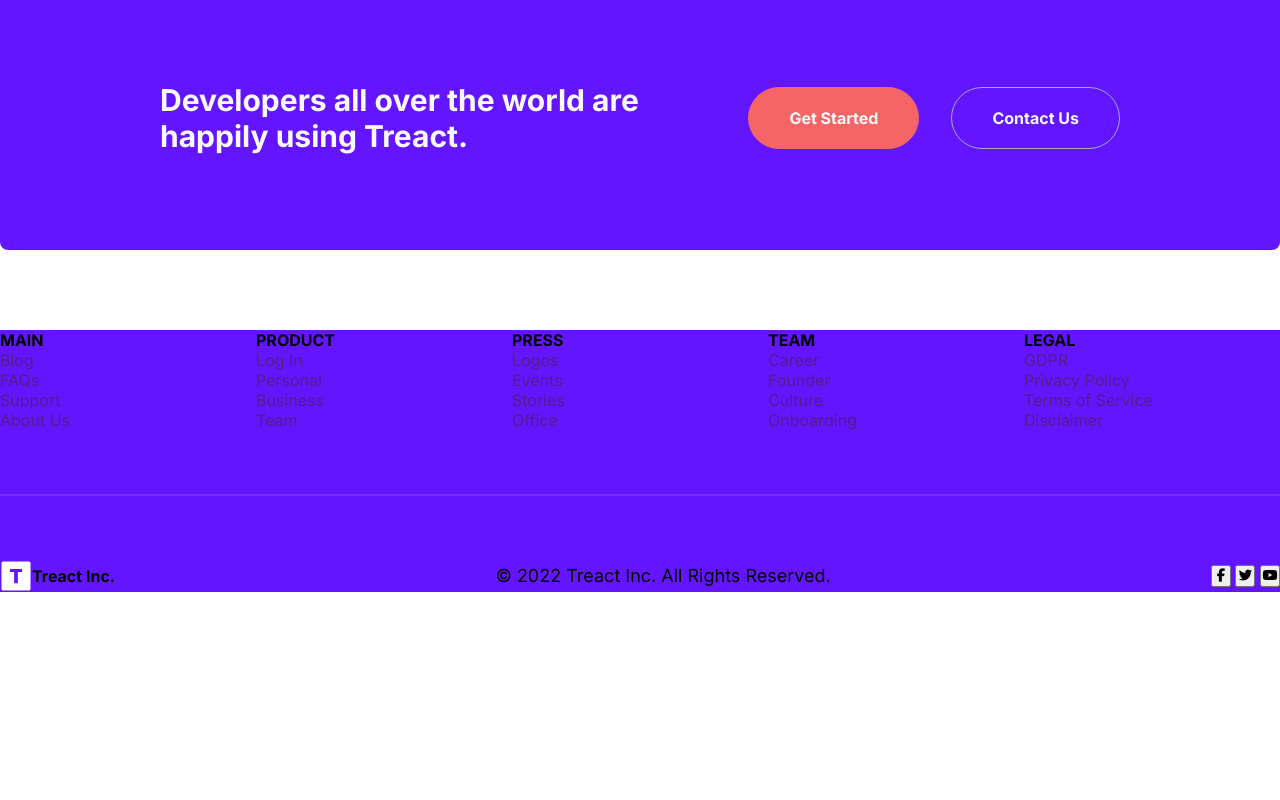
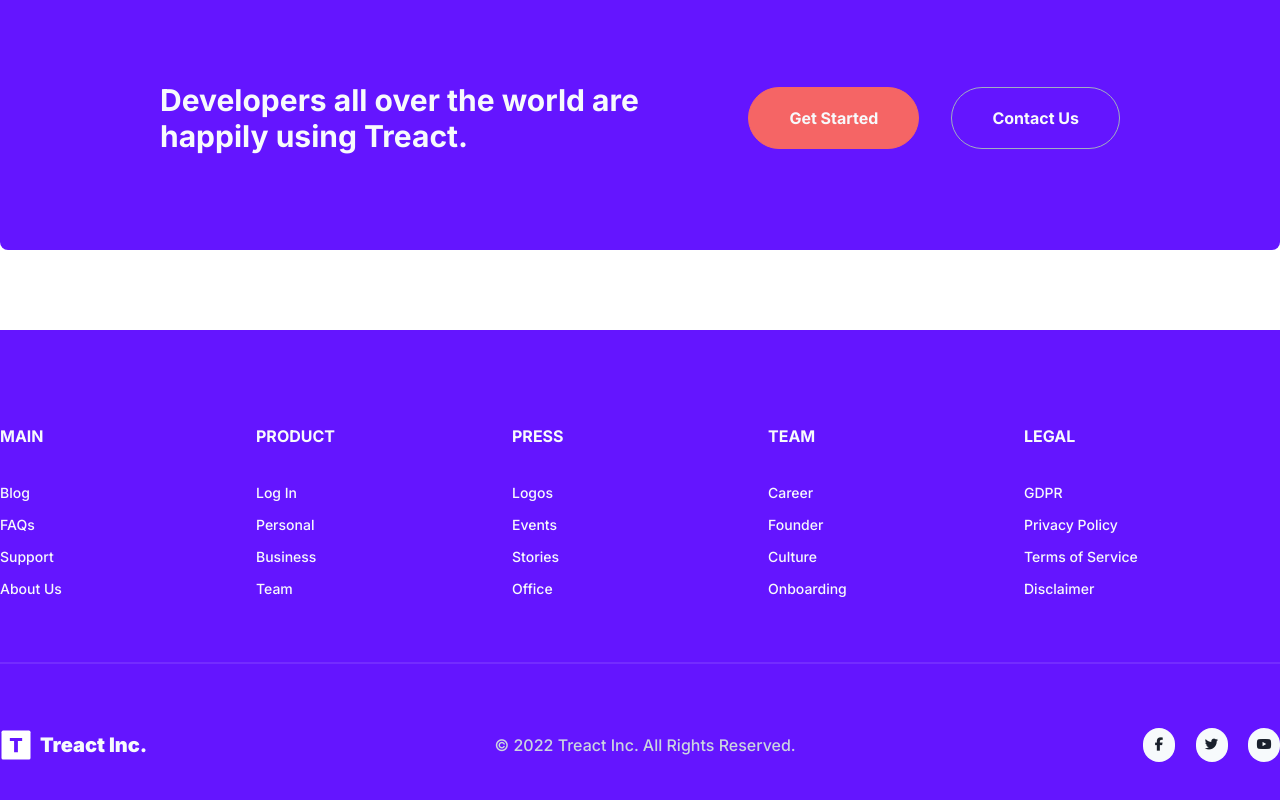
Before and after one commit to tbancr/Week-2-Final-Project, a plain HTML site: page index.html in a window 1280 px wide. Shown: the part 5706-6506 px from the top of the page. Before the commit the page ends 6298 px from the top, so only its background shows below. Drawn offline with Linux system fonts and the light colour scheme.

Commit message:
continuing with footer

```diff
--- a/index.html
+++ b/index.html
@@ -608,46 +608,46 @@
             <div class="footer__link">
               <h5 class="footer__link--header">MAIN</h5>
               <ul class="links">
-                <li><a href="" class="link">Blog</a></li>
-                <li><a href="" class="link">FAQs</a></li>
-                <li><a href="" class="link">Support</a></li>
-                <li><a href="" class="link">About Us</a></li>
+                <li class="link__li"><a href="" class="link">Blog</a></li>
+                <li class="link__li"><a href="" class="link">FAQs</a></li>
+                <li class="link__li"><a href="" class="link">Support</a></li>
+                <li class="link__li"><a href="" class="link">About Us</a></li>
               </ul>
             </div>
             <div class="footer__link">
               <h5 class="footer__link--header">PRODUCT</h5>
               <ul class="links">
-                <li><a href="" class="link">Log In</a></li>
-                <li><a href="" class="link">Personal</a></li>
-                <li><a href="" class="link">Business</a></li>
-                <li><a href="" class="link">Team</a></li>
+                <li class="link__li"><a href="" class="link">Log In</a></li>
+                <li class="link__li"><a href="" class="link">Personal</a></li>
+                <li class="link__li"><a href="" class="link">Business</a></li>
+                <li class="link__li"><a href="" class="link">Team</a></li>
               </ul>
             </div>
             <div class="footer__link">
               <h5 class="footer__link--header">PRESS</h5>
               <ul class="links">
-                <li><a href="" class="link">Logos</a></li>
-                <li><a href="" class="link">Events</a></li>
-                <li><a href="" class="link">Stories</a></li>
-                <li><a href="" class="link">Office</a></li>
+                <li class="link__li"><a href="" class="link">Logos</a></li>
+                <li class="link__li"><a href="" class="link">Events</a></li>
+                <li class="link__li"><a href="" class="link">Stories</a></li>
+                <li class="link__li"><a href="" class="link">Office</a></li>
               </ul>
             </div>
             <div class="footer__link">
               <h5 class="footer__link--header">TEAM</h5>
               <ul class="links">
-                <li><a href="" class="link">Career</a></li>
-                <li><a href="" class="link">Founder</a></li>
-                <li><a href="" class="link">Culture</a></li>
-                <li><a href="" class="link">Onboarding</a></li>
+                <li class="link__li"><a href="" class="link">Career</a></li>
+                <li class="link__li"><a href="" class="link">Founder</a></li>
+                <li class="link__li"><a href="" class="link">Culture</a></li>
+                <li class="link__li"><a href="" class="link">Onboarding</a></li>
               </ul>
             </div>
             <div class="footer__link">
               <h5 class="footer__link--header">LEGAL</h5>
               <ul class="links">
-                <li><a href="" class="link">GDPR</a></li>
-                <li><a href="" class="link">Privacy Policy</a></li>
-                <li><a href="" class="link">Terms of Service</a></li>
-                <li><a href="" class="link">Disclaimer</a></li>
+                <li class="link__li"><a href="" class="link">GDPR</a></li>
+                <li class="link__li"><a href="" class="link">Privacy Policy</a></li>
+                <li class="link__li"><a href="" class="link">Terms of Service</a></li>
+                <li class="link__li"><a href="" class="link">Disclaimer</a></li>
               </ul>
             </div>
           </div>
@@ -659,10 +659,10 @@
             </div>
             <p class="footer__info--para">&copy; 2022 Treact Inc. All Rights Reserved.</p>
             <div class="footer__info--social-links">
-              <button class="footer__social--link">
+              <button class="footer__social--link footer__social--link-facebook">
                 <i class="fab fa-facebook-f"></i>
               </button>
-              <button class="footer__social--link">
+              <button class="footer__social--link footer__social--link-twitter">
                 <i class="fab fa-twitter"></i>
               </button>
               <button class="footer__social--link">
--- a/styles.css
+++ b/styles.css
@@ -909,11 +909,13 @@ img{
 
 .footer__container{
     background-color:rgb(100, 21, 255);
+    padding:96px 0;
 }
 
 .footer__links{
     display:flex;
     flex-wrap:wrap;
+    align-items:center;
 }
 
 .footer__link{
@@ -922,9 +924,31 @@ img{
     width:calc(100% / 5);
 }
 
+.footer__link--header{
+    color:rgb(247, 250, 252);
+    font-weight:700;
+}
+
 .links{
     display:flex;
     flex-direction:column;
+    margin-top:24px;
+}
+
+.link__li{
+    margin-top:12px;
+}
+
+.link{
+    padding-bottom:4px;
+    color:rgb(247, 250, 252);
+    font-size:14px;
+    font-weight:500;
+    transition:all 300ms ease;
+}
+
+.link:hover{
+    border-bottom:2px solid rgb(247, 250, 252);
 }
 
 .footer__divider{
@@ -950,7 +974,45 @@ img{
     height:auto;
 }
 
+.footer__logo--header{
+    color:rgb(247, 250, 252);
+    margin-left:8px;
+    font-size:20px;
+    font-weight:900;
+}
+
+.footer__info--para{
+    color:rgb(203, 213, 224);
+    font-size:16px;
+    font-weight:500;
+}
+
+.footer__social--link{
+    background-color:rgb(247, 250, 252);
+    border:none;
+    border-radius:9999px;
+    padding:8px;
+    transition:all 300ms ease;
+    cursor:pointer;
+}
+
+.footer__social--link:hover{
+    background-color:rgb(203, 213, 224);
+}
+
+.footer__social--link-facebook{
+    margin-right:16px;
+}
+
+.footer__social--link-twitter{
+    margin-right:16px;
+}
+
 .fab{
     width:16px;
     height:16px;
+    display:flex;
+    justify-content:center;
+    align-items:center;
+    color:rgb(26, 32, 44);
 }
```
